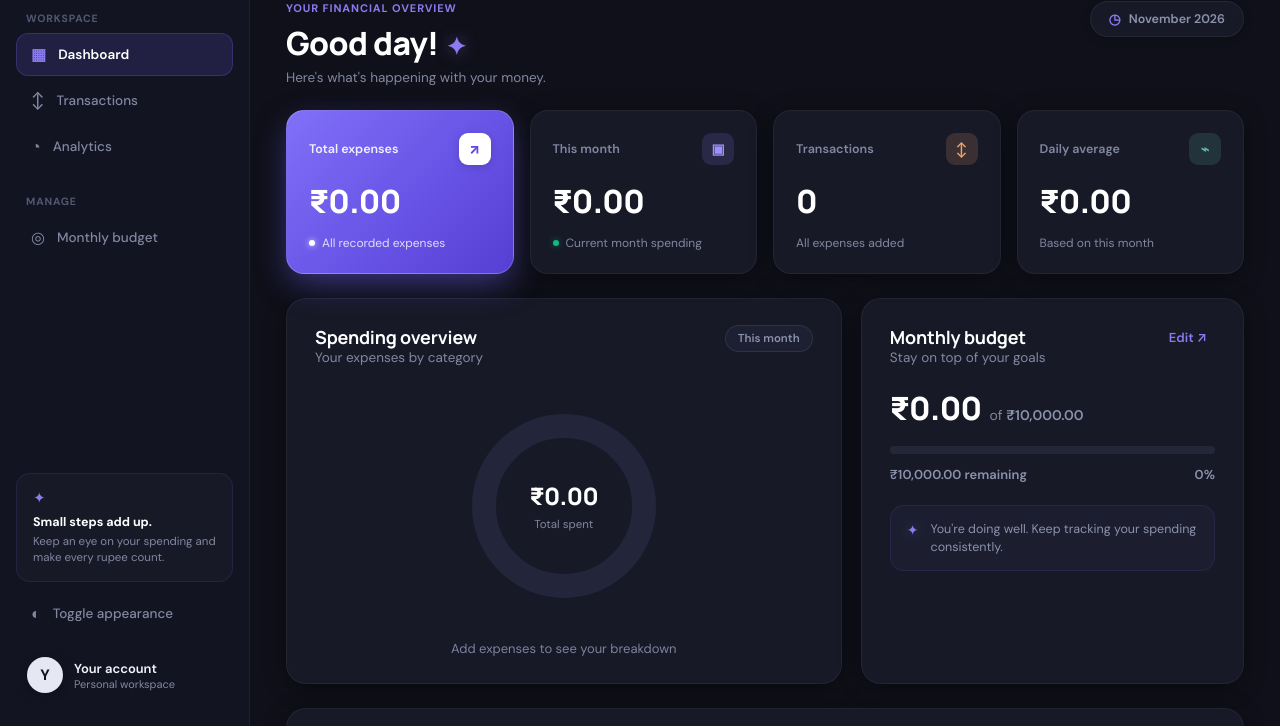
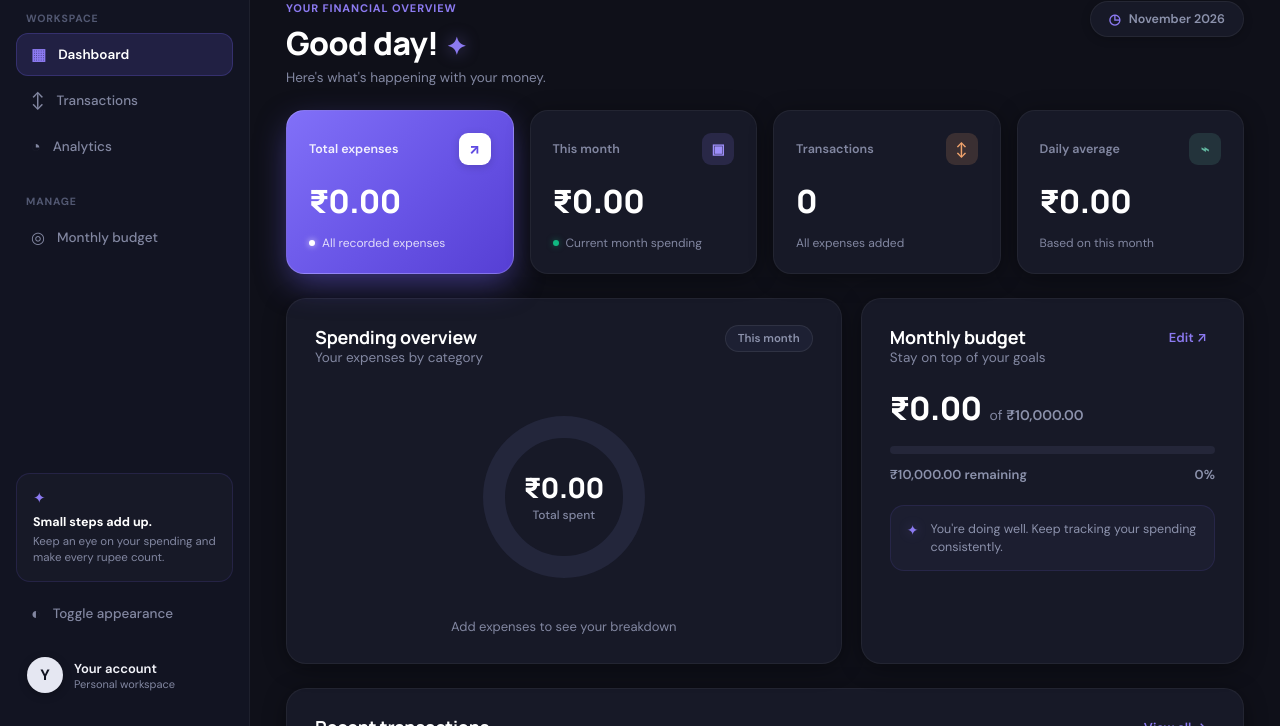
Before and after one commit to aditya890457-cloud/pennywise, a plain HTML site: page index.html in a window 1280 px wide. Shown: the part 74-800 px from the top of the page. Drawn offline with Linux system fonts and the light colour scheme.

Commit message:
Fix spending overview donut chart sizing and DPR overflow

```diff
--- a/app.js
+++ b/app.js
@@ -142,11 +142,21 @@ function renderDonut(items) {
   if (!canvas) return;
   const ctx = canvas.getContext("2d");
   const dpr = window.devicePixelRatio || 1;
-  const size = 240;
+  const size = 210;
+
+  // Set buffer size multiplied by DPR for ultra-sharp Retina rendering
   canvas.width = size * dpr;
   canvas.height = size * dpr;
+  // Explicitly constrain element style dimensions in CSS pixels to prevent DPR expansion
+  canvas.style.width = `${size}px`;
+  canvas.style.height = `${size}px`;
+
   ctx.scale(dpr, dpr);
   ctx.clearRect(0, 0, size, size);
+
+  const center = size / 2;
+  const radius = 70;
+  const lineWidth = 22;
 
   const sums = {};
   items.forEach(e => { sums[e.category] = (sums[e.category] || 0) + Number(e.amount); });
@@ -157,11 +167,11 @@ function renderDonut(items) {
   const legend = $("categoryLegend");
 
   if (!sum) {
-    // Sleek dark circular track for empty state
+    // Sleek dark circular track for empty state exactly matching reference screenshot
     ctx.beginPath();
-    ctx.arc(120, 120, 80, 0, Math.PI * 2);
+    ctx.arc(center, center, radius, 0, Math.PI * 2);
     ctx.strokeStyle = "#23263b";
-    ctx.lineWidth = 24;
+    ctx.lineWidth = lineWidth;
     ctx.stroke();
 
     if (emptyHint) emptyHint.style.display = "block";
@@ -174,9 +184,9 @@ function renderDonut(items) {
     entries.forEach(([cat, val]) => {
       const end = start + (val / sum) * Math.PI * 2;
       ctx.beginPath();
-      ctx.arc(120, 120, 80, start, end);
+      ctx.arc(center, center, radius, start, end);
       ctx.strokeStyle = (CATEGORIES[cat] && CATEGORIES[cat].color) || "#9ba1b5";
-      ctx.lineWidth = 24;
+      ctx.lineWidth = lineWidth;
       ctx.lineCap = "round";
       ctx.stroke();
       start = end;
--- a/index.html
+++ b/index.html
@@ -106,7 +106,7 @@
               <span class="tiny-pill">This month</span>
             </div>
             <div class="chart-area">
-              <canvas id="donutChart" width="240" height="240" aria-label="Spending by category chart"></canvas>
+              <canvas id="donutChart" width="210" height="210" aria-label="Spending by category chart"></canvas>
               <div class="chart-center">
                 <strong id="chartTotal">₹0.00</strong>
                 <span>Total spent</span>
--- a/style.css
+++ b/style.css
@@ -671,6 +671,7 @@ h2 {
   padding: 26px 28px;
   box-shadow: var(--card-shadow);
   transition: border-color 0.25s ease;
+  overflow: hidden;
 }
 
 .panel:hover {
@@ -694,12 +695,31 @@ h2 {
   border-radius: 20px;
 }
 
-/* Donut Chart Area */
+/* Spending Overview & Donut Chart Area */
+.spending-panel {
+  display: flex;
+  flex-direction: column;
+}
+
 .chart-area {
   position: relative;
-  width: 240px;
-  height: 240px;
-  margin: 0 auto;
+  width: 210px;
+  height: 210px;
+  max-width: 100%;
+  margin: 6px auto 0;
+  display: flex;
+  align-items: center;
+  justify-content: center;
+  flex-shrink: 0;
+}
+
+.chart-area canvas,
+#donutChart {
+  width: 210px !important;
+  height: 210px !important;
+  max-width: 100%;
+  max-height: 100%;
+  display: block;
 }
 
 .chart-center {
@@ -709,27 +729,37 @@ h2 {
   transform: translate(-50%, -50%);
   text-align: center;
   pointer-events: none;
+  width: 100%;
+  display: flex;
+  flex-direction: column;
+  align-items: center;
+  justify-content: center;
 }
 
 .chart-center strong {
   display: block;
   font-family: var(--font-heading);
-  font-size: 24px;
+  font-size: 28px;
   font-weight: 800;
   color: #ffffff;
   letter-spacing: -0.02em;
+  line-height: 1.1;
 }
 
 .chart-center span {
-  font-size: 11.5px;
-  color: var(--muted);
+  display: block;
+  font-size: 12px;
+  color: #8287a1;
+  margin-top: 4px;
+  font-weight: 500;
 }
 
 .chart-empty-hint {
   text-align: center;
   font-size: 13px;
-  color: #7c829e;
-  margin-top: 14px;
+  color: #8287a1;
+  margin-top: 16px;
+  margin-bottom: 2px;
 }
 
 .legend {
```
